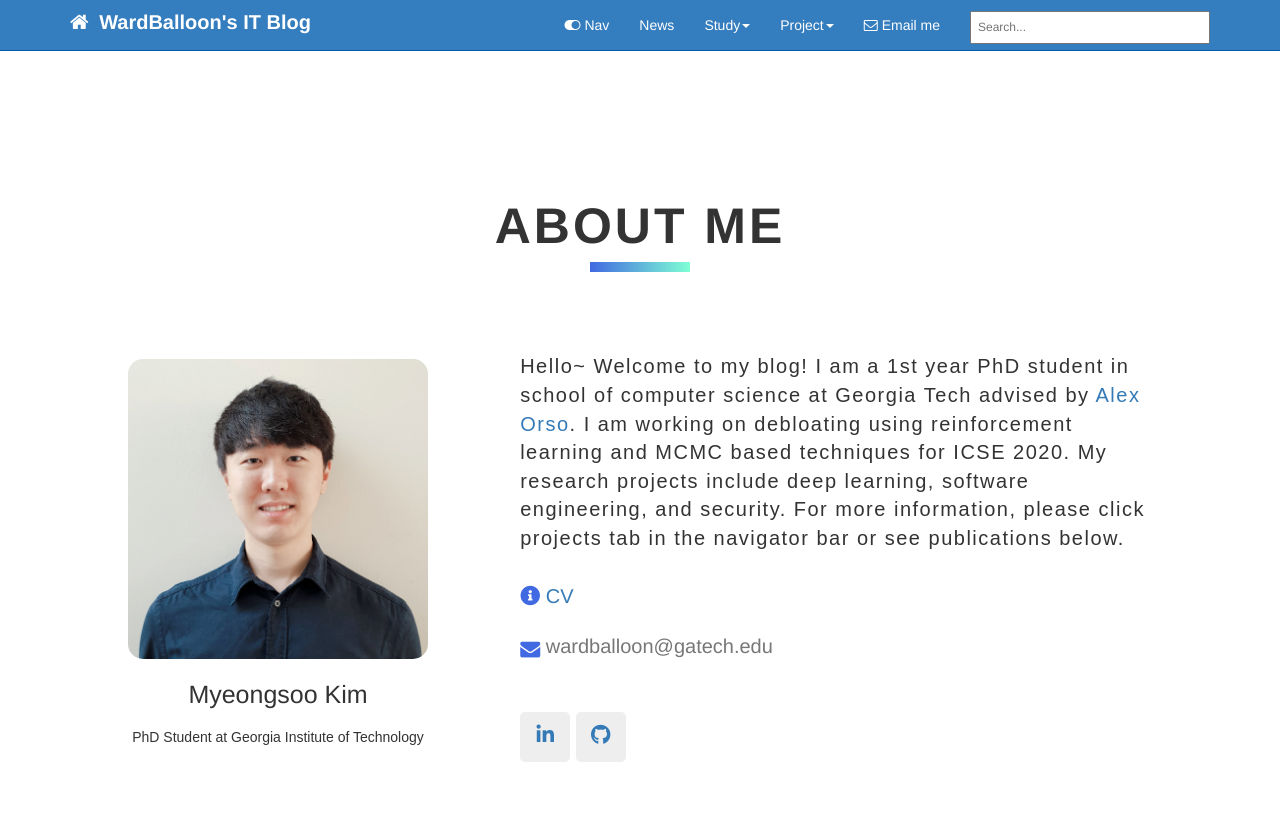
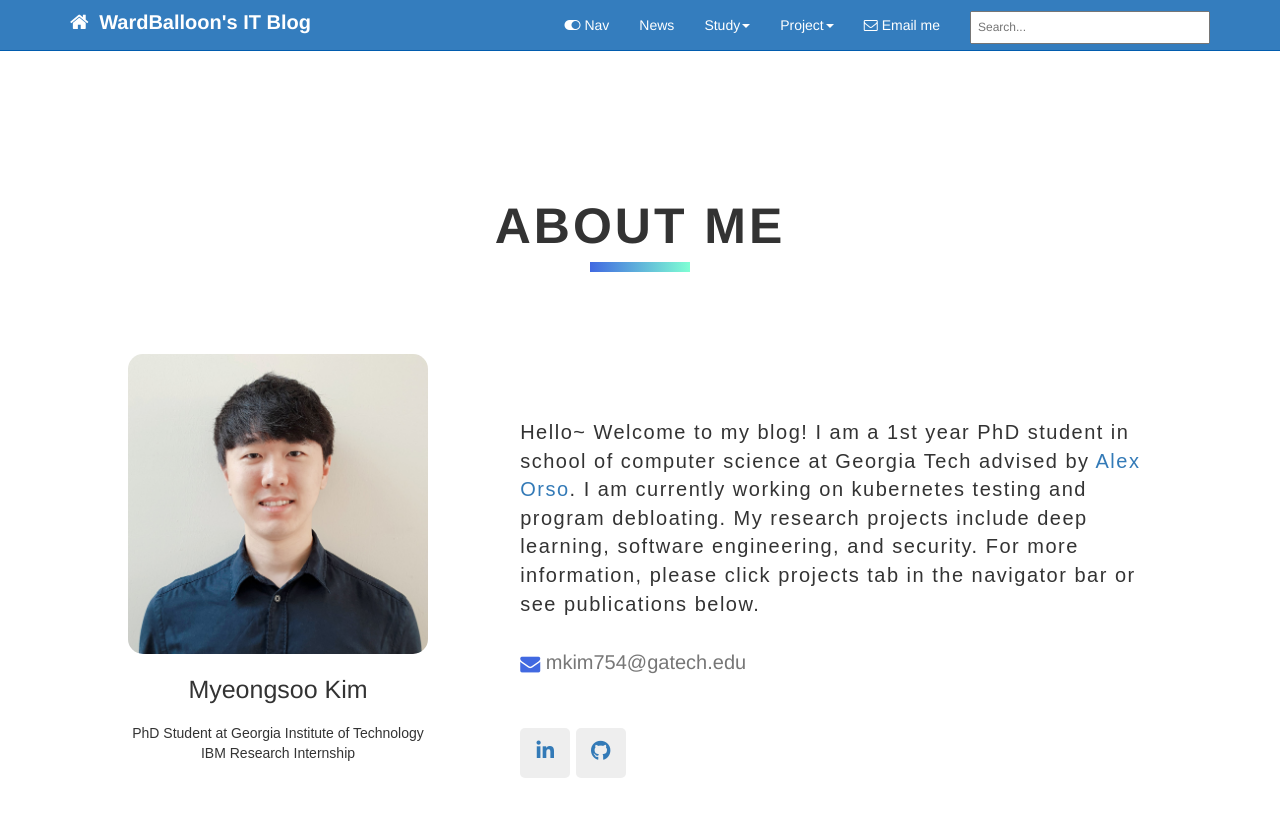
Before and after one commit to codingsoo/codingsoo.github.io1, a Jekyll site: the page built from index.html, in a window 1280 px wide and 900 px high. Shown: the top 817 px of the window. Built offline with Jekyll 4.4.1, drawn with Linux system fonts in a browser that asks for light colours; nearby versions of some CDN libraries; comment, search, counter and statistics services are not loaded.

Commit message:
about me section

```diff
--- a/_data/tags.yml
+++ b/_data/tags.yml
@@ -2,6 +2,7 @@
 # If you are using the createtag script, don't leave an blank line at the end of this file.
 # In other words, the last line must be the last tag in the allowed-tags list.
 allowed-tags:
+  - codingsoo
   - introduction
   - me
   - software_architecture
--- a/index.html
+++ b/index.html
@@ -6,6 +6,7 @@ tags:
 hide_sidebar: true
 hide_editme: true
 ---
+
 <!DOCTYPE HTML>
 <html lang="ko">
 <head>
@@ -13,15 +14,9 @@ hide_editme: true
 
 	<title>Myeongsoo Kim information</title>
 
-	<!-- This prevents JavaScript-related pop-ups in Internet Explorer.-->
-  <!-- Full version source code is available at https://github.com/ryan-chris/inflearn_study/tree/master/MyPortfolio/Portfolio-->
-	<!-- saved from url=(0013)about:internet -->
-    <!-- icon - https://fontawesome.com/icons?d=gallery -->
-
-	<!-- user style -->
 	<link rel="stylesheet" href="css/index.css">
-  <link rel="stylesheet" href="https://use.fontawesome.com/releases/v5.8.1/css/all.css" integrity="sha384-50oBUHEmvpQ+1lW4y57PTFmhCaXp0ML5d60M1M7uH2+nqUivzIebhndOJK28anvf" crossorigin="anonymous">
-  <link href="https://cdnjs.cloudflare.com/ajax/libs/font-awesome/4.1.0/css/font-awesome.min.css" rel="stylesheet" type='text/css'>
+  	<link rel="stylesheet" href="https://use.fontawesome.com/releases/v5.8.1/css/all.css" integrity="sha384-50oBUHEmvpQ+1lW4y57PTFmhCaXp0ML5d60M1M7uH2+nqUivzIebhndOJK28anvf" crossorigin="anonymous">
+  	<link href="https://cdnjs.cloudflare.com/ajax/libs/font-awesome/4.1.0/css/font-awesome.min.css" rel="stylesheet" type='text/css'>
 	<link href='https://fonts.googleapis.com/css?family=PT+Sans:700' rel='stylesheet' type='text/css'>
 
 </head>
@@ -32,31 +27,32 @@ hide_editme: true
 				ABOUT ME
 			</div>
 			<div class="picture">
-				<img src="https://wardballoon.github.io/images/profile_photo.jpg">
+				<img src="https://codingsoo.github.io/images/profile_photo.jpg">
 				<div class="name">Myeongsoo Kim</div>
-				<div class="description">PhD Student at Georgia Institute of Technology</div>
+				<div class="description">
+					PhD Student at Georgia Institute of Technology <br>
+					IBM Research Internship
+				</div>
 			</div>
 			<div class="text">
 				<div class="intro">
-					Hello~ Welcome to my blog! I am a 1st year PhD student in school of computer science at Georgia Tech advised by <a href="https://www.cc.gatech.edu/home/orso/" target="_blank">Alex Orso</a>. I am working on debloating using reinforcement learning and MCMC based techniques for ICSE 2020. My research projects include deep learning, software engineering, and security. For more information, please click projects tab in the navigator bar or see publications below.
+					Hello~ Welcome to my blog! I am a 1st year PhD student in school of computer science at Georgia Tech advised by
+					<a href="https://www.cc.gatech.edu/home/orso/" target="_blank">Alex Orso</a>. I am currently working on kubernetes testing and program debloating.
+					My research projects include deep learning, software engineering, and security.
+					For more information, please click projects tab in the navigator bar or see publications below.
 				</div>
 				<ul style="list-style-type: none;">
-                    <li>
-						<div class="info">
-							<i class="fas fa-info-circle"></i> <a href="https://drive.google.com/file/d/19DVk2ppGmdnSvHCceh2SRDnOUzfSeF6r/view?usp=sharing" target="_blank">CV</a>
-						</div>
-					</li>
 					<li>
 						<div class="info">
-							<i class="fa fa-envelope fa-lg"></i> wardballoon@gatech.edu
+							<i class="fa fa-envelope fa-lg"></i> mkim754@gatech.edu
 						</div>
 					</li>
 				</ul>
         <div class="sns">
-          <a href="https://www.linkedin.com/in/wardballoon" target="_blank">
+          <a href="https://www.linkedin.com/in/codingsoo" target="_blank">
 						<i class="fab fa-linkedin-in"></i>
 					</a>
-          <a href="https://github.com/wardballoon" target="_blank">
+          <a href="https://github.com/codingsoo" target="_blank">
 						<i class="fab fa-github"></i>
 					</a>
 				</div>
```
